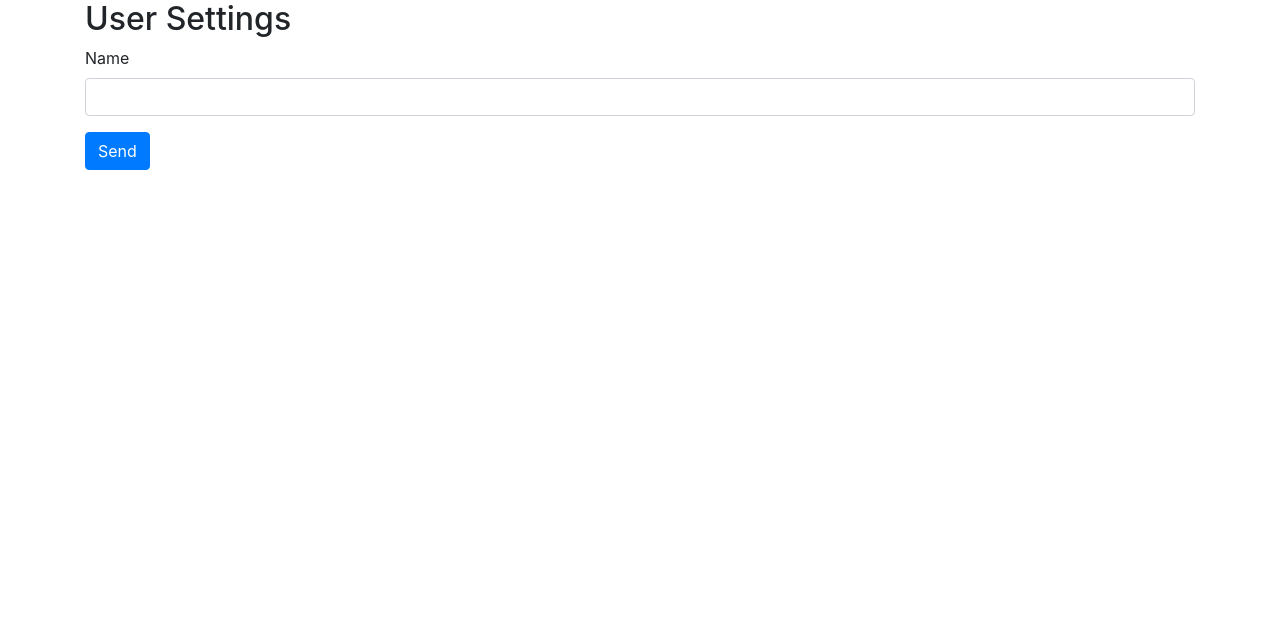
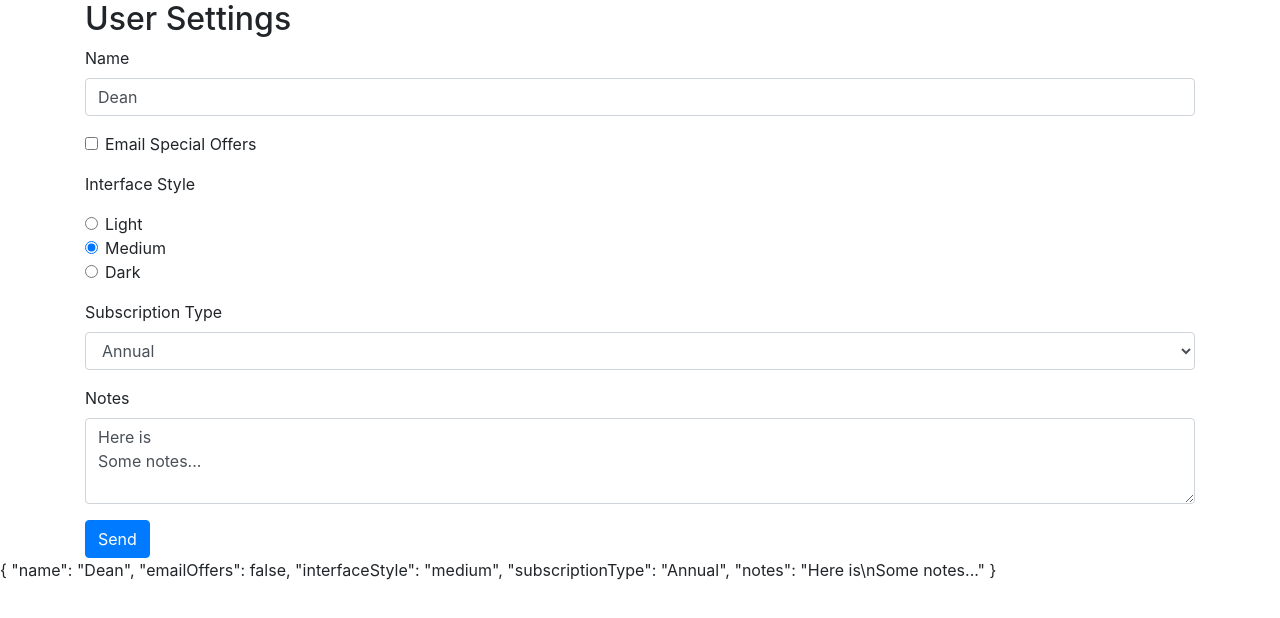
Before and after one commit to deanbyrne95/ps-demo, an Angular app: page / in a window 1280 px wide. Shown: the top 618 px of the page. Built offline with nearby package versions, Linux system fonts and the light colour scheme.

Commit message:
update form using UserSettings, two-way data bind

```diff
--- a/src/app/user-settings-form/user-settings-form.component.html
+++ b/src/app/user-settings-form/user-settings-form.component.html
@@ -1,11 +1,49 @@
 
 <div class="container">
   <h2>User Settings</h2>
-  <form>
+  <form #form="ngForm">
     <div class="form-group">
       <label for="name">Name</label>
-      <input id="name" name="name" class="form-control" />
+      <input id="name" name="name" class="form-control" [(ngModel)]="userSettings.name" />
     </div>
+
+    <div class="form-check form-group">
+      <input class="form-check-input" id="emailOffers" name="emailOffers" type="checkbox" [(ngModel)]="userSettings.emailOffers"/>
+      <label class="form-check-label" for="emailOffers">Email Special Offers</label>
+    </div>
+
+    <p>Interface Style</p>
+    <div class="form-group">
+      <div class="form-check">
+        <input class="form-check-input" id="lightInterface" name="interfaceStyle" type="radio" value="light" [(ngModel)]="userSettings.interfaceStyle"/>
+        <label class="form-check-label" for="lightInterface">Light</label>
+      </div>
+      <div class="form-check">
+        <input class="form-check-input" id="mediumInterface" name="interfaceStyle" type="radio" value="medium" [(ngModel)]="userSettings.interfaceStyle"/>
+        <label class="form-check-label" for="mediumInterface">Medium</label>
+      </div>
+      <div class="form-check">
+        <input class="form-check-input" id="darkInterface" name="interfaceStyle" type="radio" value="dark" [(ngModel)]="userSettings.interfaceStyle"/>
+        <label class="form-check-label" for="darkInterface">Dark</label>
+      </div>
+    </div>
+
+    <div class="form-group">
+      <label for="subscriptionType">Subscription Type</label>
+      <select class="form-control" id="subscriptionType" name="subscriptionType" [(ngModel)]="userSettings.subscriptionType">
+        <option>Monthly</option>
+        <option>Annual</option>
+        <option>Lifetime</option>
+      </select>
+    </div>
+
+    <div class="form-group">
+      <label for="notes">Notes</label>
+      <textarea class="form-control" id="notes" name="notes" rows="3" [(ngModel)]="userSettings.notes"></textarea>
+    </div>
+
     <button class="btn btn-primary">Send</button>
   </form>
 </div>
+
+{{ userSettings | json }}
--- a/src/app/user-settings-form/user-settings-form.component.ts
+++ b/src/app/user-settings-form/user-settings-form.component.ts
@@ -1,4 +1,5 @@
 import { Component, OnInit } from '@angular/core';
+import { UserSettings } from '../data/user-settings';
 
 @Component({
   selector: 'app-user-settings-form',
@@ -7,6 +8,15 @@ import { Component, OnInit } from '@angular/core';
 })
 export class UserSettingsFormComponent implements OnInit {
 
+  originalUserSettings: UserSettings = {
+    name: 'Dean',
+    emailOffers: false,
+    interfaceStyle: 'medium',
+    subscriptionType: 'Annual',
+    notes: 'Here is\nSome notes...'
+  };
+
+  userSettings : UserSettings = { ...this.originalUserSettings };
   constructor() { }
 
   ngOnInit() {
```
